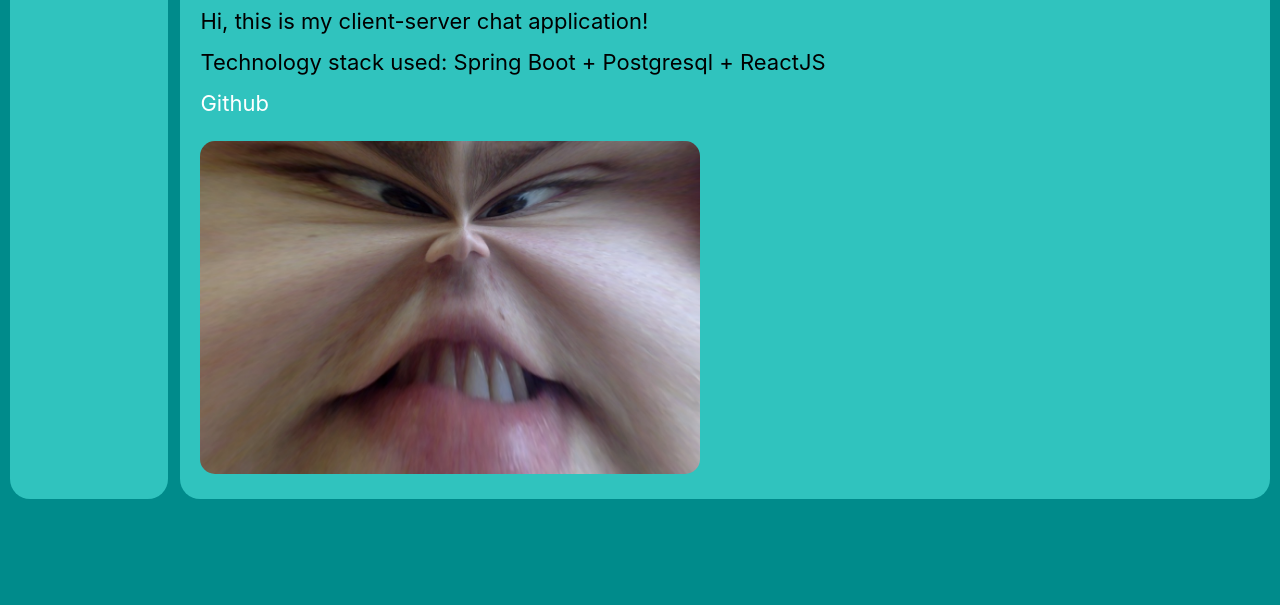
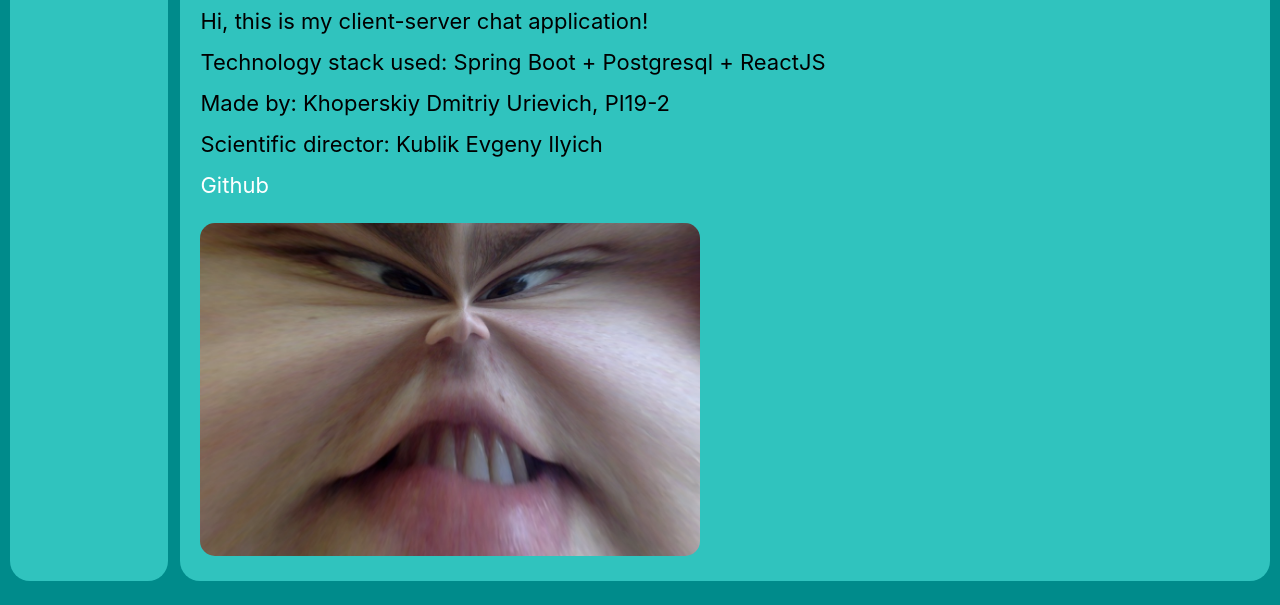
Before and after one commit to dimahoperskiy/chatClient, a React app: page / in a window 1280 px wide. Shown: the part 195-800 px from the top of the page. Built offline with nearby package versions, Linux system fonts and the light colour scheme; no server answers.

Commit message:
Title and home chages

```diff
--- a/public/index.html
+++ b/public/index.html
@@ -2,7 +2,8 @@
 <html lang="en">
   <head>
     <meta charset="utf-8" />
-    <link rel="icon" href="%PUBLIC_URL%/favicon.ico" />
+<!--    <link rel="icon" href="%PUBLIC_URL%/favicon.ico" />-->
+    <link rel="icon" href="favicon.ico"/>
     <meta name="viewport" content="width=device-width, initial-scale=1" />
     <meta name="theme-color" content="#000000" />
     <meta
@@ -24,7 +25,7 @@
       work correctly both with client-side routing and a non-root public URL.
       Learn how to configure a non-root public URL by running `npm run build`.
     -->
-    <title>Saturn</title>
+    <title>dimahoperskiy Chat</title>
   </head>
   <body>
     <noscript>You need to enable JavaScript to run this app.</noscript>
--- a/src/components/content/Home/Home.js
+++ b/src/components/content/Home/Home.js
@@ -9,6 +9,8 @@ const Home = (props) => {
             <div className={style.homeContent}>
                 <p>Hi, this is my client-server chat application!</p>
                 <p>Technology stack used: Spring Boot + Postgresql + ReactJS</p>
+                <p>Made by: Khoperskiy Dmitriy Urievich, PI19-2</p>
+                <p>Scientific director: Kublik Evgeny Ilyich </p>
                 <a href="http://github.com/dimahoperskiy" target="_blank">Github</a>
                 <div className={style.imgWrapper}>
                     <img src={img} alt="me" className={style.meImg}/>
```
Also changed, not shown: public/favicon.ico.
